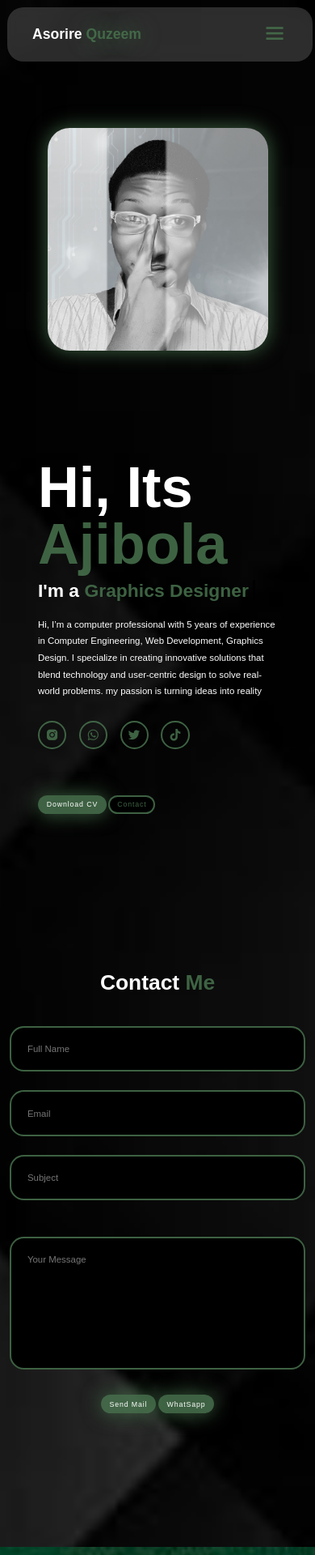
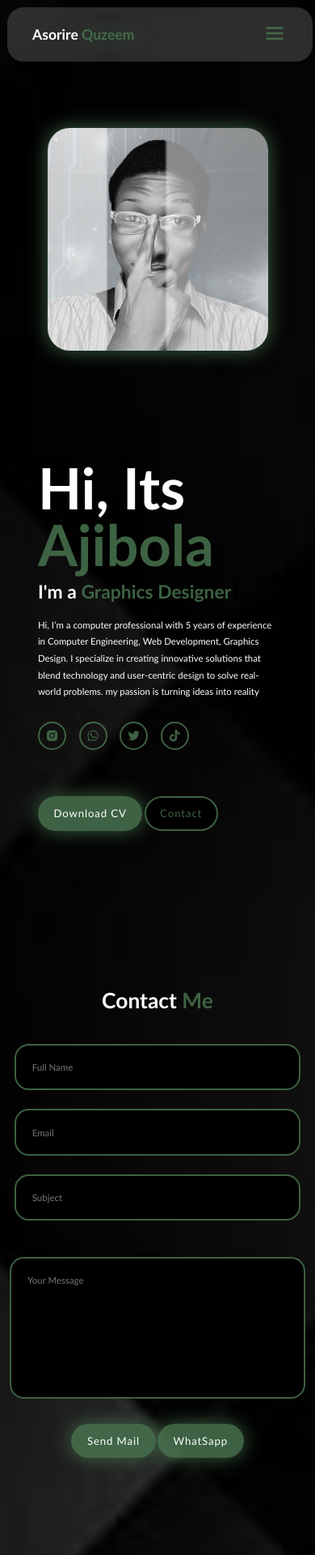
Before and after one commit to Ajjitech-Design/quzeem, a Django app: page / in a window 390 px wide. Shown: the top 1920 px of the page at 81% size. Run offline with Django 5.2, Linux system fonts and the light colour scheme; data comes from the database, SQL or seed files in the repository; some libraries are stand-ins or nearby versions.

Commit message:
initial commit

```diff
--- a/static/potfolio.css
+++ b/static/potfolio.css
@@ -6,7 +6,7 @@
     border: none;
     outline: none;
     scroll-behavior: smooth;
-    font-family: 'poppins', sans-serif;
+    font-family: 'Gill Sans', 'Gill Sans MT', Calibri, 'Trebuchet MS', sans-serif;
 }
 .page-enter {
   transform: translateX(100%);
@@ -186,7 +186,6 @@ span{
     width: 35vw;
     border-radius: 10%;
     box-shadow: 0 0 25px var(--main-color);
-    cursor: pointer;
     transition: 0.4s ease-in-out;
 
 }
@@ -544,19 +543,13 @@ span{
     transition: 0.4s ease-in-out;
     animation: fadeInUp 2s ease;
 }
-.service-box .btn-group{
-    display: none;
-}
 .service-box:hover{
     background: white;
     color: black;
     border: 5px solid var(--main-color);
-    transform: scale(1.03);
 
 }
-.service-box:hover .btn-group{
-    display: block;
-}
+
 .service-box .service-info{
     display: flex;
     flex-direction: column;
@@ -971,11 +964,11 @@ span{
 
     .btn{
         display: inline-block;
-        padding: 0.5rem 1rem;
+        padding: 1.3rem 2rem;
         background: var(--main-color);
         /* box-shadow: 0 0 25px var(--main-color); */
         border-radius: 4rem;
-        font-size: 1rem;
+        font-size:1.5rem;
         color: rgb(255, 255, 255);
         /* border: 0.3px solid transparent; */
         letter-spacing: 0.1rem;
--- a/templates/layout.html
+++ b/templates/layout.html
@@ -12,6 +12,7 @@
     <link rel="stylesheet" href="{% static 'potfolio.css' %}">
     <link href="https://unpkg.com/boxicons@2.1.4/css/boxicons.min.css" rel='stylesheet'>
     <link href='https://cdn.boxicons.com/fonts/basic/boxicons.min.css' rel='stylesheet'>
+    <link href="https://fonts.googleapis.com/css2?family=Poppins:wght@400;600&display=swap" rel="stylesheet">
     {% comment %} <script type="text/javascript"
         src="{% static 'https://cdn.jsdelivr.net/npm/@emailjs/browser@4/dist/email.min.js' %}">
     </script> {% endcomment %}
```
